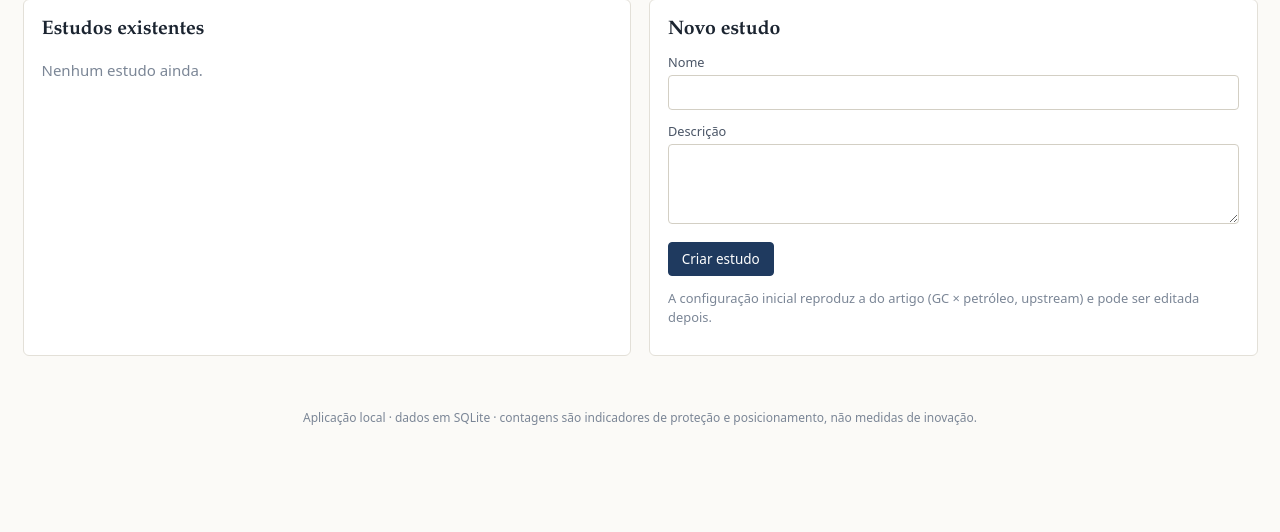
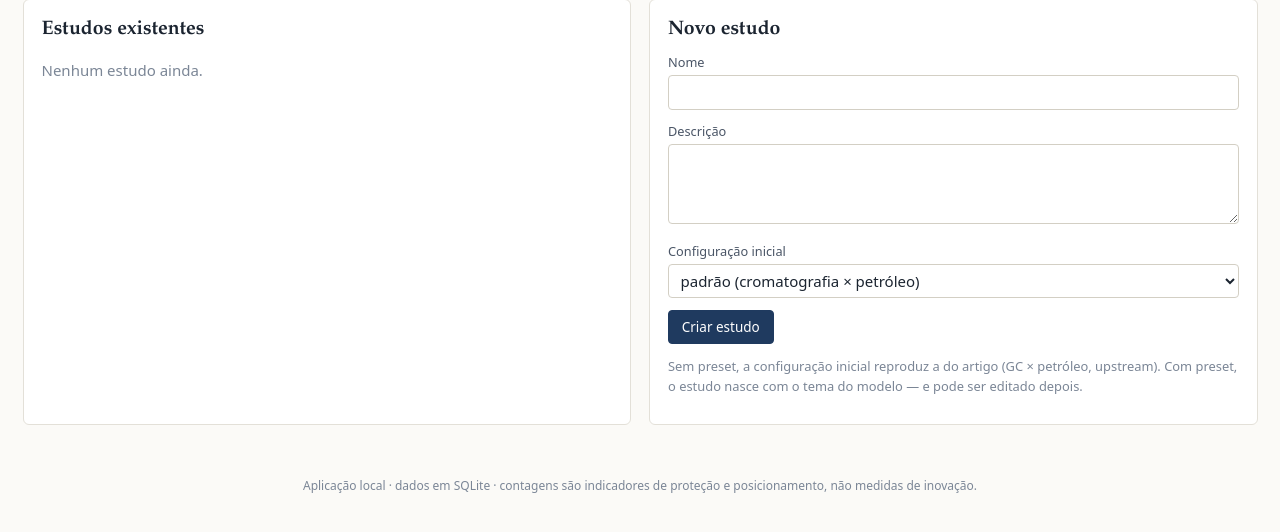
Before and after one commit to ozeas/review_patentometria, a Django app: page / in a window 1280 px wide. Shown: the part 204-736 px from the top of the page. Run offline with Django 5.2, Linux system fonts and the light colour scheme; data that the repository does not hold is empty.

Commit message:
tela: estudo novo a partir de preset e config validada pelo esquema

```diff
--- a/studies/forms.py
+++ b/studies/forms.py
@@ -8,9 +8,18 @@ from . import models as m
 
 
 class StudyForm(forms.ModelForm):
+    preset = forms.ChoiceField(required=False, label="Configuração inicial",
+                               choices=[("", "padrão (cromatografia × petróleo)")])
+
     class Meta:
         model = m.Study
         fields = ["name", "description"]
+
+    def __init__(self, *args, **kwargs):
+        super().__init__(*args, **kwargs)
+        from core.presets import listar_presets
+        self.fields["preset"].choices = [("", "padrão (cromatografia × petróleo)")] + \
+            [(p.name, p.stem) for p in listar_presets()]
 
 
 class ConfigForm(forms.Form):
@@ -22,11 +31,11 @@ class ConfigForm(forms.Form):
             data = json.loads(self.cleaned_data["config"])
         except json.JSONDecodeError as e:
             raise forms.ValidationError(f"JSON inválido: {e}")
-        required = ["periods", "stage1", "stage2", "strata", "prevalence"]
-        missing = [k for k in required if k not in data]
-        if missing:
-            raise forms.ValidationError("Chaves obrigatórias ausentes: " + ", ".join(missing))
-        return data
+        from core.config import normalize_config, validate_config
+        erros = validate_config(data)
+        if erros:
+            raise forms.ValidationError(erros)
+        return normalize_config(data)
 
 
 class RoundForm(forms.ModelForm):
--- a/studies/templates/studies/home.html
+++ b/studies/templates/studies/home.html
@@ -20,8 +20,15 @@
     <form method="post">{% csrf_token %}
       <div class="field"><label>Nome</label><input type="text" name="name" required style="width:100%"></div>
       <div class="field"><label>Descrição</label><textarea name="description" rows="3"></textarea></div>
+      <div class="field"><label>Configuração inicial</label>
+        <select name="preset" style="width:100%">
+          <option value="">padrão (cromatografia × petróleo)</option>
+          {% for p in presets %}<option value="{{ p.name }}">{{ p.stem }}</option>{% endfor %}
+        </select>
+      </div>
       <button class="btn">Criar estudo</button>
-      <p class="small muted">A configuração inicial reproduz a do artigo (GC × petróleo, upstream) e pode ser editada depois.</p>
+      <p class="small muted">Sem preset, a configuração inicial reproduz a do artigo (GC × petróleo, upstream).
+        Com preset, o estudo nasce com o tema do modelo — e pode ser editado depois.</p>
     </form>
   </div>
 </div>
--- a/studies/views.py
+++ b/studies/views.py
@@ -24,12 +24,21 @@ def home(request):
     if request.method == "POST":
         form = forms.StudyForm(request.POST)
         if form.is_valid():
-            s = form.save()
-            messages.success(request, "Estudo criado com a configuração padrão (GC × petróleo, upstream).")
+            s = form.save(commit=False)
+            escolha = form.cleaned_data.get("preset")
+            if escolha:
+                from core.presets import DIR_PADRAO, carregar_preset
+                s.config = carregar_preset(DIR_PADRAO / escolha)
+                messages.success(request, f"Estudo criado a partir do preset {escolha}.")
+            else:
+                messages.success(request, "Estudo criado com a configuração padrão.")
+            s.save()
             return redirect("study", s.id)
     else:
         form = forms.StudyForm()
-    return render(request, "studies/home.html", {"studies": m.Study.objects.all(), "form": form})
+    from core.presets import listar_presets
+    return render(request, "studies/home.html", {
+        "studies": m.Study.objects.all(), "form": form, "presets": listar_presets()})
 
 
 def study_detail(request, pk):
```
Also changed, not shown: studies/management/commands/exportar_preset.py (added, +17 -0 lines), tests/test_hardening.py (+31 -0 lines).
